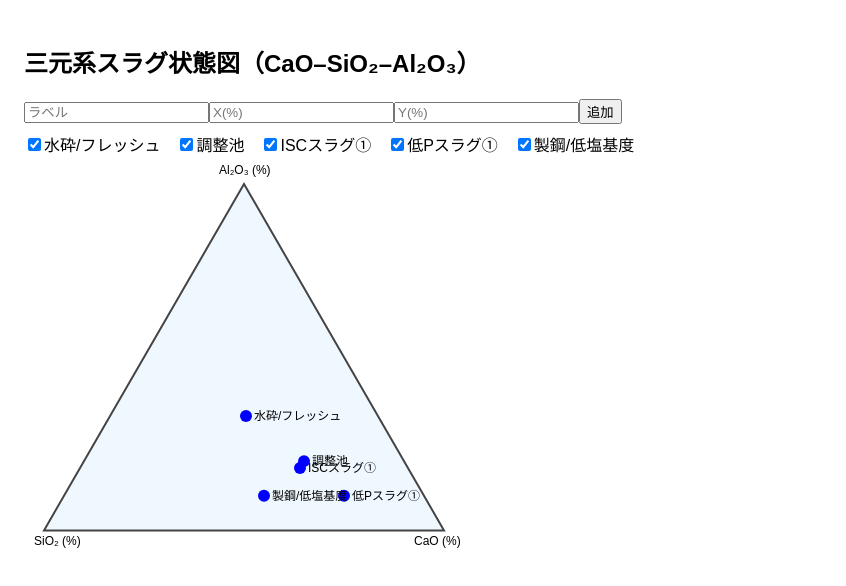
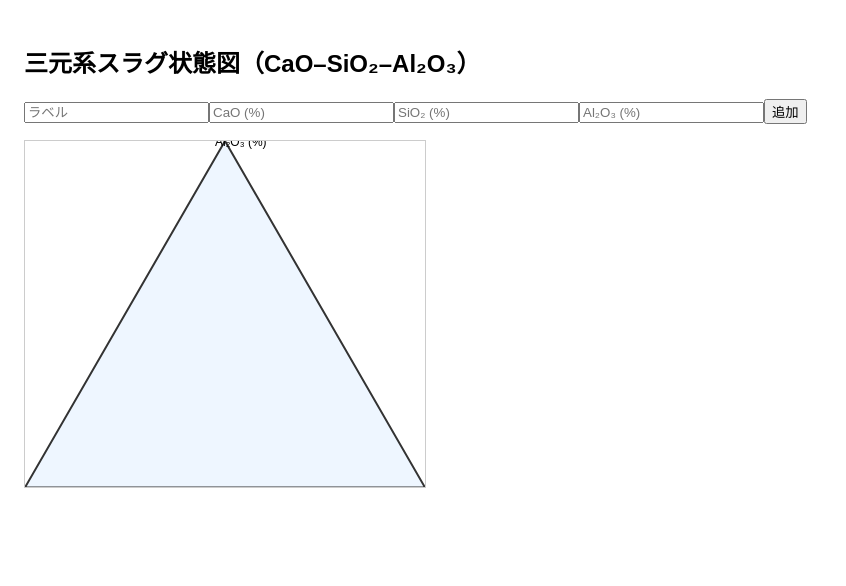
Before and after one commit to kanacyu99/SANGENKEI_20250714, a React (Vite) app: page / in a window 1280 px wide. Shown: the top 586 px of the page, without its empty margins (0-846 px from the left). Built offline with nearby package versions, Linux system fonts and the light colour scheme; the HTML template or start-up script is replaced by a standard one.

Commit message:
Update App.jsx

```diff
--- a/src/App.jsx
+++ b/src/App.jsx
@@ -1,91 +1,67 @@
 import React, { useState } from 'react';
 
-const initialPoints = [
-  { label: '水砕/フレッシュ', x: 33, y: 33, visible: true },
-  { label: '調整池', x: 25, y: 20, visible: true },
-  { label: 'ISCスラグ①', x: 27, y: 18, visible: true },
-  { label: '低Pスラグ①', x: 20, y: 10, visible: true },
-  { label: '製鋼/低塩基度', x: 40, y: 10, visible: true }
-];
+const TriangleChart = () => {
+  const [points, setPoints] = useState([]);
+  const [label, setLabel] = useState('');
+  const [cao, setCao] = useState('');
+  const [sio2, setSio2] = useState('');
+  const [al2o3, setAl2o3] = useState('');
 
-const toTriangle = (x, y, size) => {
-  const h = (Math.sqrt(3) / 2) * size;
-  const xCoord = ((100 - x - y / 2) / 100) * size;
-  const yCoord = h - (y / 100) * h;
-  return { x: xCoord, y: yCoord };
-};
+  const chartWidth = 400;
+  const chartHeight = Math.sqrt(3) / 2 * chartWidth;
 
-function App() {
-  const [points, setPoints] = useState(initialPoints);
-  const [label, setLabel] = useState('');
-  const [x, setX] = useState('');
-  const [y, setY] = useState('');
+  const convertToXY = (cao, sio2, al2o3) => {
+    const total = parseFloat(cao) + parseFloat(sio2) + parseFloat(al2o3);
+    if (total === 0) return { x: 0, y: 0 };
 
-  const togglePoint = (index) => {
-    const newPoints = [...points];
-    newPoints[index].visible = !newPoints[index].visible;
-    setPoints(newPoints);
+    const pCaO = cao / total;
+    const pSiO2 = sio2 / total;
+    const pAl2O3 = al2o3 / total;
+
+    const x = chartWidth * (0.5 * (2 * pSiO2 + pAl2O3));
+    const y = chartHeight * pAl2O3;
+    return { x, y };
   };
 
-  const addPoint = () => {
-    if (!label || isNaN(x) || isNaN(y)) return;
-    setPoints([...points, { label, x: parseFloat(x), y: parseFloat(y), visible: true }]);
-    setLabel('');
-    setX('');
-    setY('');
+  const handleAddPoint = () => {
+    if (!label || !cao || !sio2 || !al2o3) return;
+    const { x, y } = convertToXY(Number(cao), Number(sio2), Number(al2o3));
+    const newPoint = { label, x, y };
+    setPoints([...points, newPoint]);
+    setLabel(''); setCao(''); setSio2(''); setAl2o3('');
   };
 
-  const size = 400;
-  const height = (Math.sqrt(3) / 2) * size;
-
   return (
-    <div style={{ fontFamily: 'sans-serif', padding: '1rem' }}>
+    <div style={{ padding: '1rem', fontFamily: 'sans-serif' }}>
       <h2>三元系スラグ状態図（CaO–SiO₂–Al₂O₃）</h2>
 
-      <div>
-        <input value={label} onChange={e => setLabel(e.target.value)} placeholder="ラベル" />
-        <input value={x} onChange={e => setX(e.target.value)} placeholder="X(%)" />
-        <input value={y} onChange={e => setY(e.target.value)} placeholder="Y(%)" />
-        <button onClick={addPoint}>追加</button>
+      <div style={{ marginBottom: '1rem' }}>
+        <input placeholder="ラベル" value={label} onChange={(e) => setLabel(e.target.value)} />
+        <input placeholder="CaO (%)" value={cao} onChange={(e) => setCao(e.target.value)} type="number" />
+        <input placeholder="SiO₂ (%)" value={sio2} onChange={(e) => setSio2(e.target.value)} type="number" />
+        <input placeholder="Al₂O₃ (%)" value={al2o3} onChange={(e) => setAl2o3(e.target.value)} type="number" />
+        <button onClick={handleAddPoint}>追加</button>
       </div>
 
-      <div style={{ margin: '0.5rem 0' }}>
-        {points.map((pt, i) => (
-          <label key={i} style={{ marginRight: '1rem' }}>
-            <input type="checkbox" checked={pt.visible} onChange={() => togglePoint(i)} />
-            {pt.label}
-          </label>
+      <svg width={chartWidth} height={chartHeight} style={{ border: '1px solid #ccc' }}>
+        <polygon
+          points={`0,${chartHeight} ${chartWidth},${chartHeight} ${chartWidth / 2},0`}
+          fill="#eef6ff" stroke="#333" strokeWidth="2"
+        />
+
+        <text x={chartWidth / 2 - 10} y={-5 + 10} fontSize="12">Al₂O₃ (%)</text>
+        <text x={0} y={chartHeight + 15} fontSize="12">SiO₂ (%)</text>
+        <text x={chartWidth - 40} y={chartHeight + 15} fontSize="12">CaO (%)</text>
+
+        {points.map((pt, index) => (
+          <g key={index}>
+            <circle cx={pt.x} cy={chartHeight - pt.y} r={4} fill="blue" />
+            <text x={pt.x + 5} y={chartHeight - pt.y - 5} fontSize="10">{pt.label}</text>
+          </g>
         ))}
-      </div>
-
-      <svg width={size + 40} height={height + 40}>
-        <g transform="translate(20,20)">
-          <polygon
-            points={`0,${height} ${size},${height} ${size / 2},0`}
-            fill="#f0f8ff"
-            stroke="#444"
-            strokeWidth="2"
-          />
-
-          {/* 軸ラベル */}
-          <text x={-10} y={height + 15} fontSize="12">SiO₂ (%)</text>
-          <text x={size - 30} y={height + 15} fontSize="12">CaO (%)</text>
-          <text x={size / 2 - 25} y={-10} fontSize="12">Al₂O₃ (%)</text>
-
-          {points.map((pt, i) => {
-            if (!pt.visible) return null;
-            const { x, y } = toTriangle(pt.x, pt.y, size);
-            return (
-              <g key={i}>
-                <circle cx={x} cy={y} r="6" fill="blue" />
-                <text x={x + 8} y={y + 4} fontSize="12" fill="black">{pt.label}</text>
-              </g>
-            );
-          })}
-        </g>
       </svg>
     </div>
   );
-}
+};
 
-export default App;
+export default TriangleChart;
```
